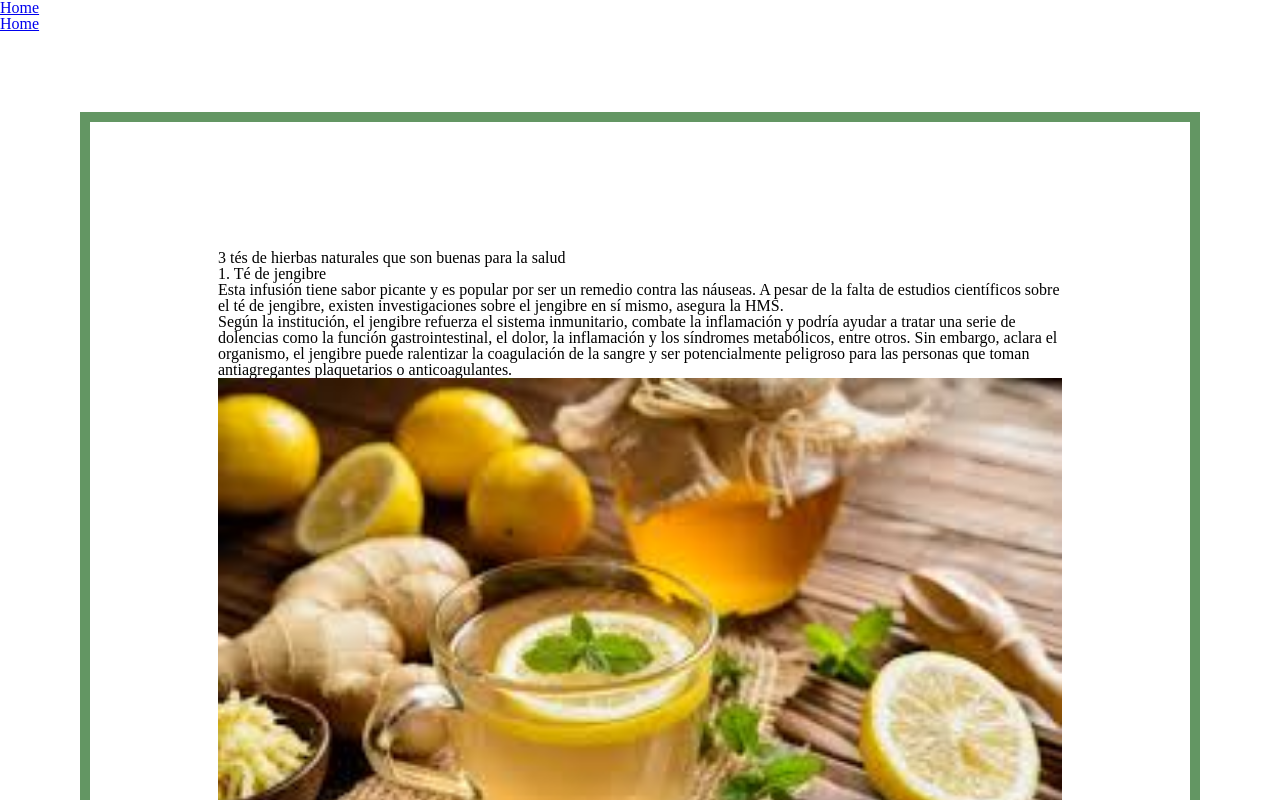
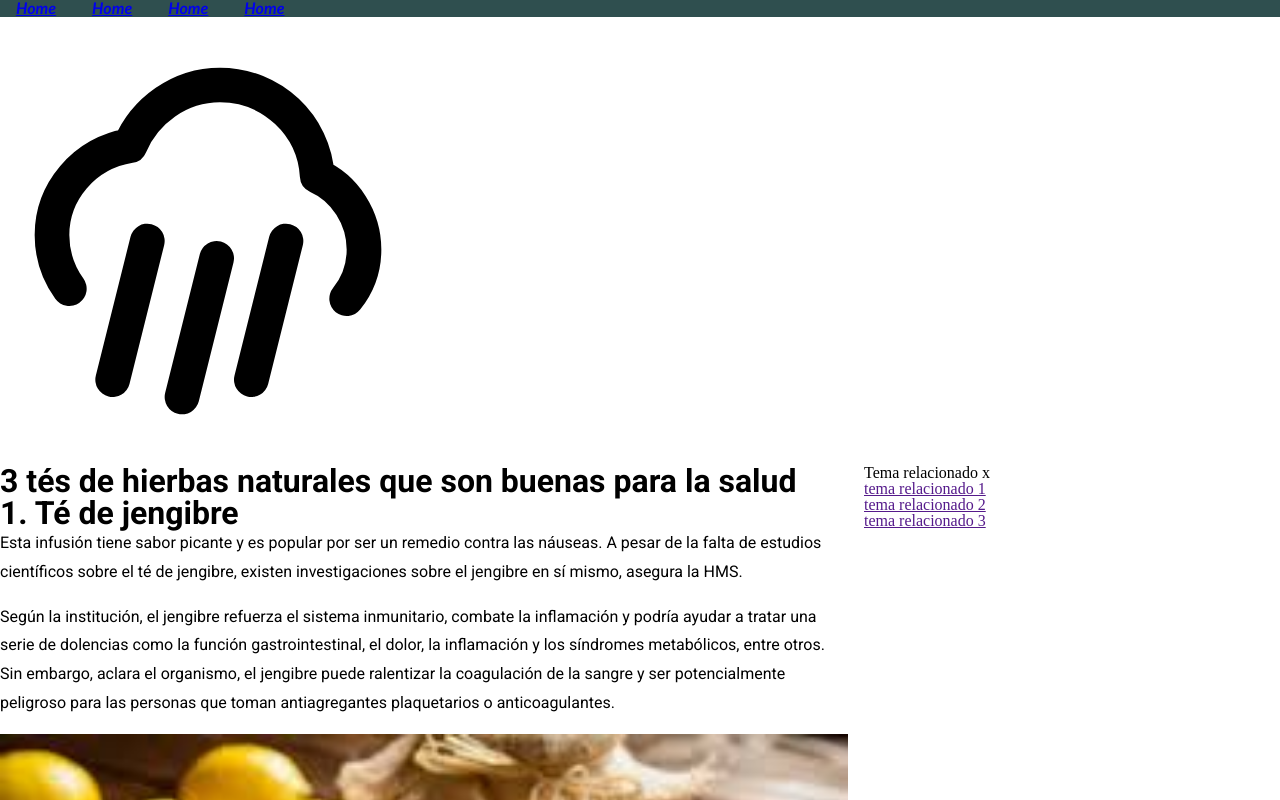
Before and after one commit to leemonboyy/paginas-webbb, a plain HTML site: page 31.07.24/index.html in a window 1280 px wide. Shown: the top 800 px of the page. Drawn offline with nearby package versions, Linux system fonts and the light colour scheme; a web font is replaced by a local one.

Commit message:
7agosto
ggg

```diff
--- a/31.07.24/estilos.css
+++ b/31.07.24/estilos.css
@@ -1,9 +1,72 @@
-/* Esta es mi hoja de estilos :D */
+@import url('https://fonts.googleapis.com/css2?family=Platypi:ital,wght@0,300..800;1,300..800&family=Roboto:ital,wght@0,100;0,300;0,400;0,500;0,700;0,900;1,100;1,300;1,400;1,500;1,700;1,900&display=swap');
+/* Esta es mi hoja de estilos :D
 main {
     padding: 8rem;
     border: 10px rgb(99, 150, 99) solid;
     margin: 5rem;
+}*/
+
+/* ejemplos de class y id
+
+.parrafo {
+    line-height: 1.5;
+    color: blueviolet;
+
 }
+*/
+
+main {
+    grid-column-start: 1;
+    grid-column-end: 3;
+
+}
+
+aside {
+    grid-column-start: 3;
+    grid-column-end: 4;
+}
+
+footer {
+    grid-column-start: 1;
+    grid-column-end: 4;
+}
+/* css reticula */
+
+body {
+    display: grid;
+    grid-template-columns: 1fr 1fr 1fr ;
+    gap: 1rem;
+}
+/*estilos tipograficos*/
+h1 {
+    font-family: "Roboto", sans-serif;
+  font-weight: 700;
+  font-style: normal;
+  font-size: 2rem;
+}
+p {
+    font-family: "Roboto", sans-serif;
+  font-weight: 400;
+  font-style: normal;
+  font-size: 1rem;
+  line-height: 1.8;
+  padding-bottom: 1rem;
+}
+header li {
+    list-style: none;
+    display: inline-block;
+    padding: 0% 1rem;
+    font-family: 'Gill Sans', 'Gill Sans MT', Calibri, 'Trebuchet MS', sans-serif;
+    font-weight: 600;
+    font-style: italic;
+}
+header {
+    background-color: darkslategrey;
+    grid-column-start: 1;
+    grid-column-end: 4;
+}
+
+/* Estilos de imagen */
 img {
     object-fit: cover;
     width: 100%;
--- a/31.07.24/index.html
+++ b/31.07.24/index.html
@@ -13,16 +13,25 @@
             <ol>
                 <li><a href="lemon.html">Home</a></li>
                 <li><a href="#">Home</a></li>
+                <li><a href="#">Home</a></li>
+                <li><a href="#">Home</a></li>
             </ol>
         </nav>
     </header>
+    <img src="imagenes/cloud-rain-alt-svgrepo-com.svg" alt="logo"id="logo">
     <main>
         <h1>3 tés de hierbas naturales que son buenas para la salud</h1>
-        <p>1. Té de jengibre</p>
-        <p>Esta infusión tiene sabor picante y es popular por ser un remedio contra las náuseas. A pesar de la falta de estudios científicos sobre el té de jengibre, existen investigaciones sobre el jengibre en sí mismo, asegura la HMS. </p>
-        <p>Según la institución, el jengibre refuerza el sistema inmunitario, combate la inflamación y podría ayudar a tratar una serie de dolencias como la función gastrointestinal, el dolor, la inflamación y los síndromes metabólicos, entre otros.
 
-            Sin embargo, aclara el organismo, el jengibre puede ralentizar la coagulación de la sangre y ser potencialmente peligroso para las personas que toman antiagregantes plaquetarios o anticoagulantes. </p>
+
+        <div class="parrafo">
+            <h1>1. Té de jengibre</h1>
+            <p> Esta infusión tiene sabor picante y es popular por ser un remedio contra las náuseas. A pesar de la falta de estudios científicos sobre el té de jengibre, existen investigaciones sobre el jengibre en sí mismo, asegura la HMS. </p>
+            <p>Según la institución, el jengibre refuerza el sistema inmunitario, combate la inflamación y podría ayudar a tratar una serie de dolencias como la función gastrointestinal, el dolor, la inflamación y los síndromes metabólicos, entre otros.
+
+                Sin embargo, aclara el organismo, el jengibre puede ralentizar la coagulación de la sangre y ser potencialmente peligroso para las personas que toman antiagregantes plaquetarios o anticoagulantes. </p>
+            </div>
+
+
         <figure>
             <img src="imagenes/gengi.jpeg" alt="te de jengibre en una taza ">
             <figcaption>Té de jengibre en una taza</figcaption>
```
Also changed, not shown: 07.08.24/index.html (added, +11 -0 lines), 31.07.24/imagenes/cloud-rain-alt-svgrepo-com.svg (added), 1 other file.
